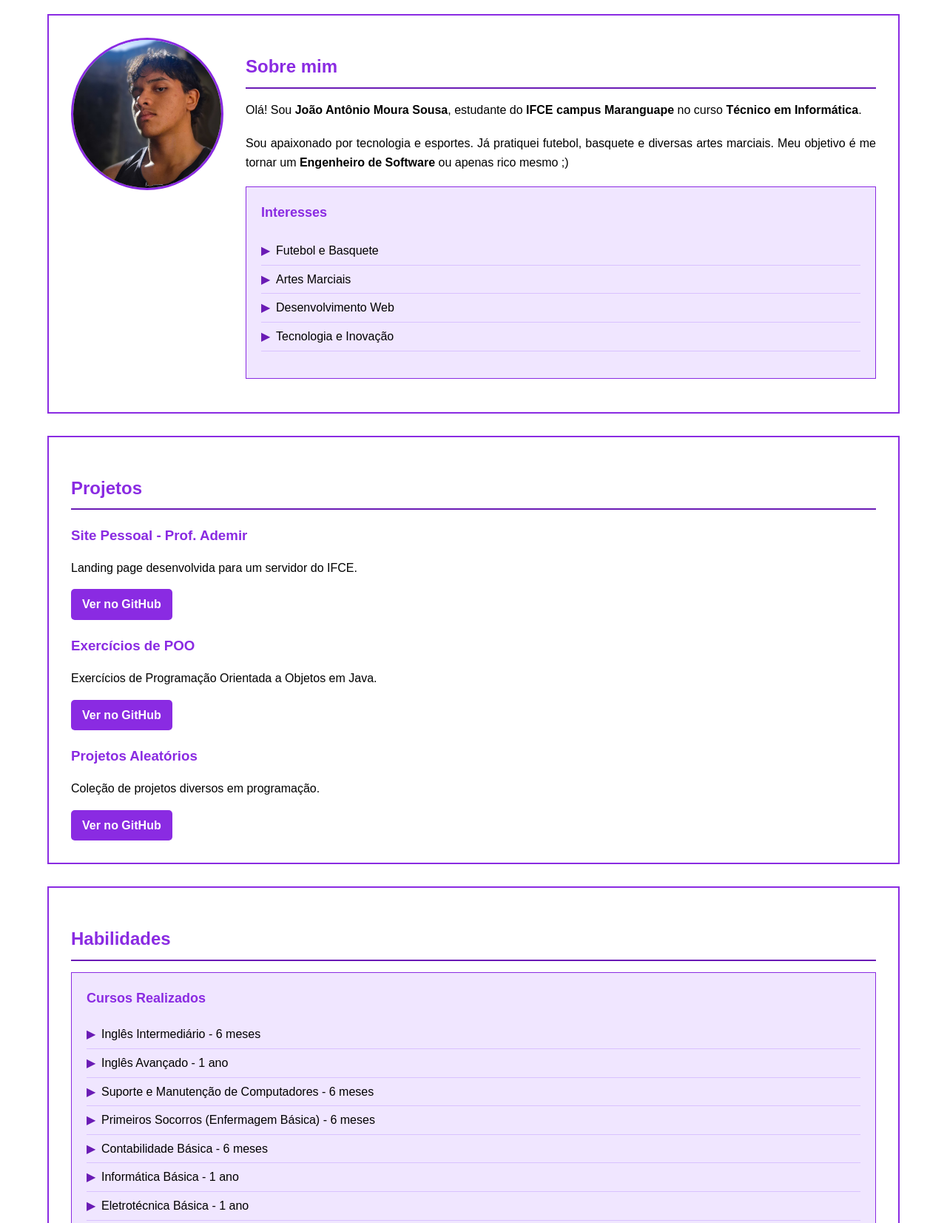
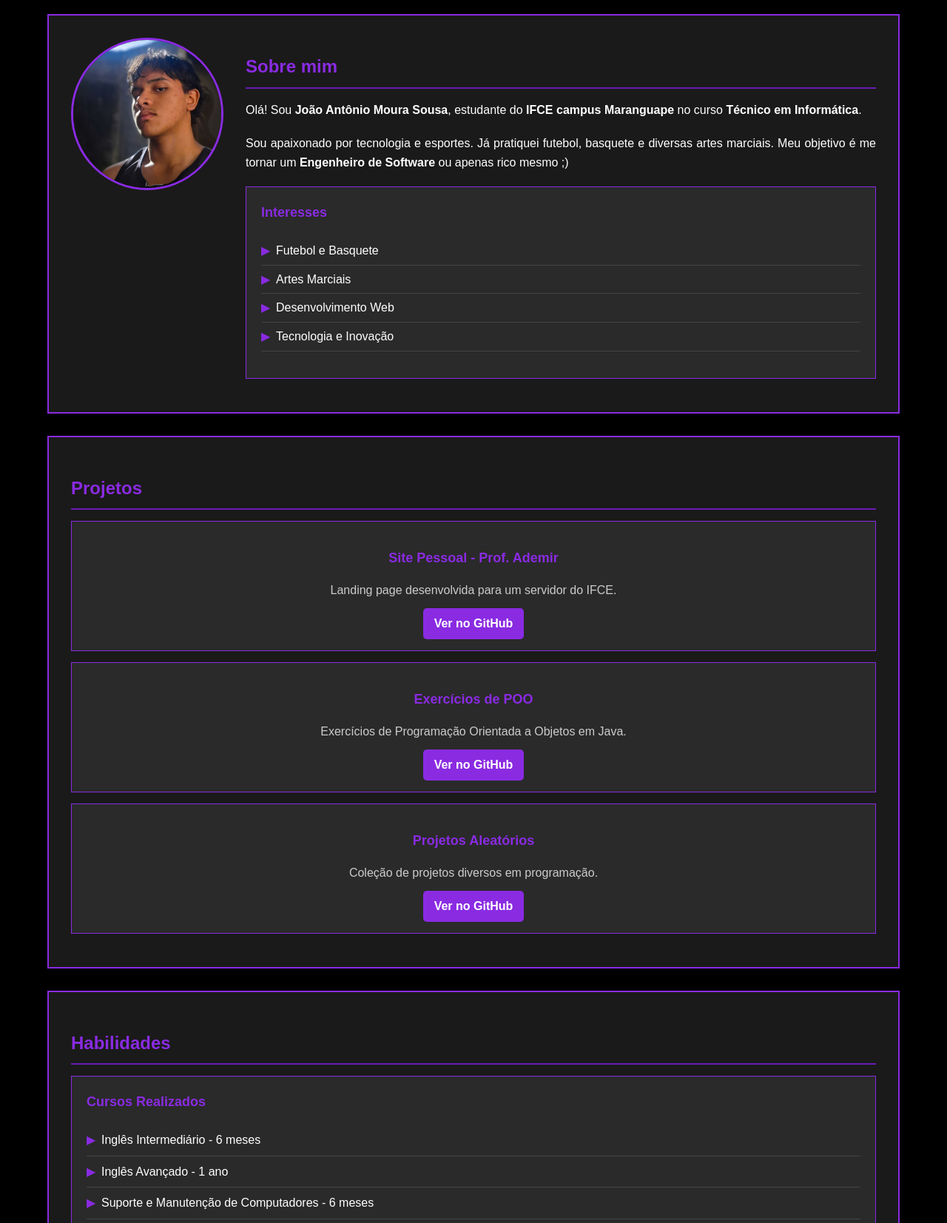
Before and after one commit to SrKkxz/Portfolio-Pessoal, a plain HTML site: page index.html in a window 1280 px wide. Shown: the part 140-1793 px from the top of the page at 74% size. Drawn offline with Linux system fonts and the light colour scheme.

Commit message:
Change color scheme to dark mode

```diff
--- a/css/style.css
+++ b/css/style.css
@@ -3,8 +3,8 @@ body {
     font-family: Arial, Helvetica, sans-serif;
     margin: 0;
     padding: 0;
-    background-color: #ffffff;
-    color: #000000;
+    background-color: #000000;
+    color: #ffffff;
     line-height: 1.6;
 }
 
@@ -33,11 +33,15 @@ nav a {
     margin: 0 10px;
 }
 
+nav a:hover {
+    text-decoration: underline;
+}
+
 /* ----- SEÇÃO PRINCIPAL ----- */
 .principal {
     width: 85%;
     margin: 30px auto;
-    background: white;
+    background: #1a1a1a;
     padding: 30px;
     border: 2px solid #8A2BE2;
     overflow: hidden;
@@ -67,13 +71,13 @@ nav a {
 .destaque {
     font-size: 16px;
     line-height: 1.6;
-    color: #000000;
+    color: #ffffff;
     margin-bottom: 20px;
     text-align: justify;
 }
 
 .info-destaque {
-    background: #f0e6ff;
+    background: #2a2a2a;
     padding: 20px;
     margin: 15px 0;
     border: 1px solid #8A2BE2;
@@ -92,14 +96,14 @@ nav a {
 
 .info-destaque li {
     padding: 6px 0;
-    border-bottom: 1px solid #d9c2ff;
+    border-bottom: 1px solid #444444;
     position: relative;
     padding-left: 20px;
 }
 
 .info-destaque li:before {
     content: "▶";
-    color: #6A1BB5;
+    color: #8A2BE2;
     position: absolute;
     left: 0;
 }
@@ -108,7 +112,7 @@ nav a {
 .card {
     width: 85%;
     margin: 30px auto;
-    background: white;
+    background: #1a1a1a;
     padding: 30px;
     border: 2px solid #8A2BE2;
 }
@@ -128,31 +132,27 @@ nav a {
 }
 
 /* ----- PROJETOS ----- */
-.projetos-container {
-    display: flex;
-    flex-wrap: wrap;
-    justify-content: center;
-    gap: 20px;
+.projetos-lista {
+    display: block;
 }
 
-.card-projeto {
-    background-color: white;
+.projeto-item {
+    background-color: #2a2a2a;
     border: 1px solid #8A2BE2;
-    border-radius: 8px;
     padding: 15px;
-    width: 230px;
+    margin: 15px 0;
     text-align: center;
 }
 
-.card-projeto h3 {
+.projeto-item h3 {
     color: #8A2BE2;
-    font-size: 16px;
+    font-size: 18px;
     margin-bottom: 8px;
 }
 
-.card-projeto p {
+.projeto-item p {
     margin-bottom: 12px;
-    color: #555;
+    color: #cccccc;
 }
 
 .botao-link {
@@ -171,7 +171,7 @@ nav a {
 
 /* ----- HABILIDADES ----- */
 .cursos, .medalhas {
-    background-color: #f0e6ff;
+    background-color: #2a2a2a;
     padding: 20px;
     margin: 15px 0;
     border: 1px solid #8A2BE2;
@@ -189,15 +189,15 @@ nav a {
 }
 
 .cursos li, .medalhas li {
-    padding: 6px 0;
-    border-bottom: 1px solid #d9c2ff;
+    padding: 8px 0;
+    border-bottom: 1px solid #444444;
     position: relative;
     padding-left: 20px;
 }
 
 .cursos li:before, .medalhas li:before {
     content: "▶";
-    color: #6A1BB5;
+    color: #8A2BE2;
     position: absolute;
     left: 0;
 }
@@ -208,7 +208,7 @@ form {
     margin: 20px auto;
     padding: 20px;
     border: 2px solid #8A2BE2;
-    background: white;
+    background: #1a1a1a;
 }
 
 form label {
@@ -223,6 +223,8 @@ input, textarea {
     padding: 8px;
     margin: 5px 0 15px;
     border: 1px solid #8A2BE2;
+    background-color: #000000;
+    color: white;
 }
 
 input[type="submit"] {
@@ -231,11 +233,16 @@ input[type="submit"] {
     border: none;
     padding: 10px;
     font-weight: bold;
+    cursor: pointer;
+}
+
+input[type="submit"]:hover {
+    background-color: #6A1BB5;
 }
 
 /* ----- RODAPÉ ----- */
 footer {
-    background-color: #2d0046;
+    background-color: #1a1a1a;
     color: white;
     text-align: center;
     padding: 20px 0;
@@ -244,8 +251,12 @@ footer {
 }
 
 footer a {
-    color: #9D50E6;
+    color: #8A2BE2;
     text-decoration: none;
+}
+
+footer a:hover {
+    text-decoration: underline;
 }
 
 @media (max-width: 768px) {
@@ -259,12 +270,7 @@ footer a {
         margin: 0 auto 20px;
     }
 
-    .projetos-container {
-        flex-direction: column;
-        align-items: center;
-    }
-
-    .card-projeto {
-        width: 90%;
+    .projetos-lista {
+        display: block;
     }
 }
```
